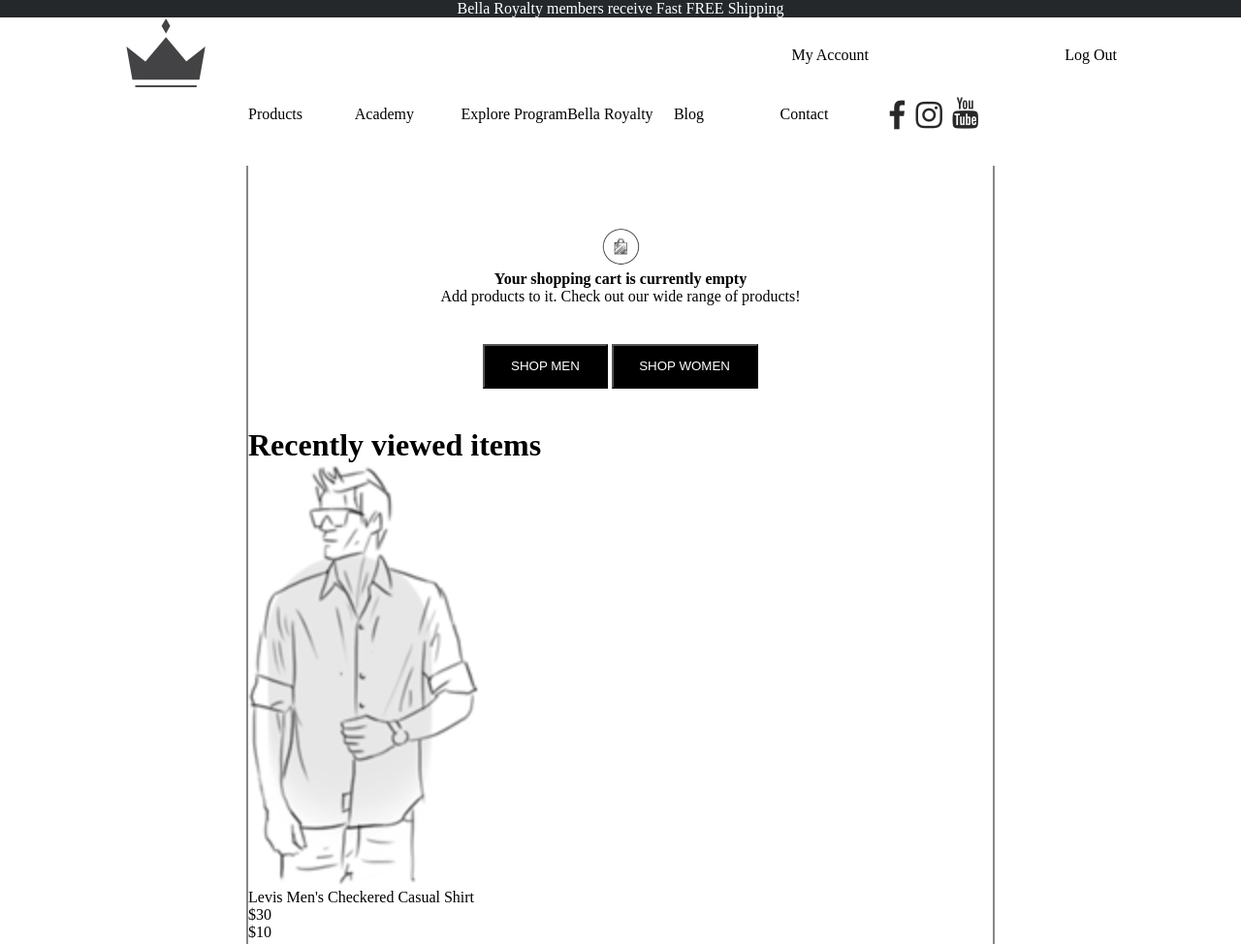
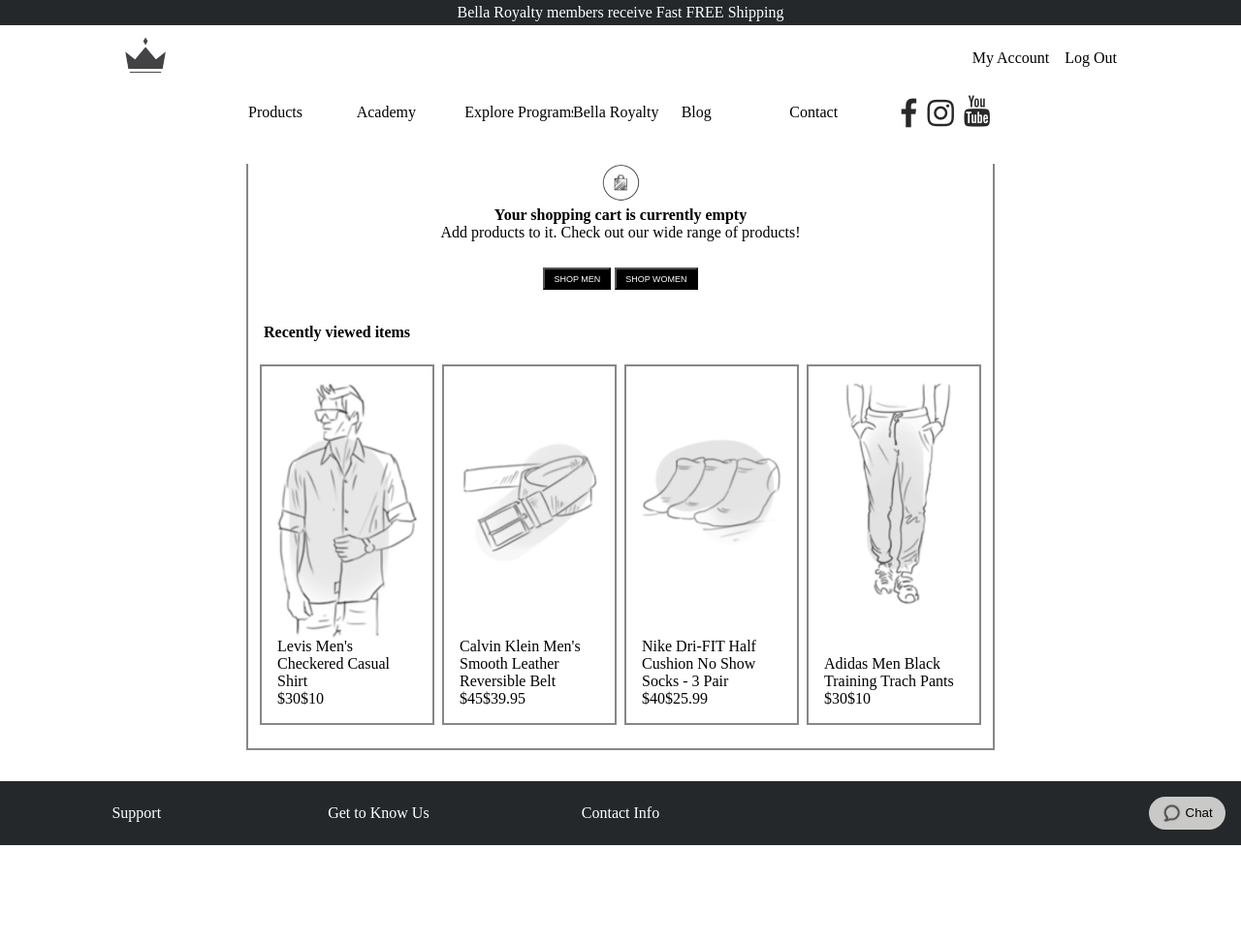
Before and after one commit to Oleeze/bellaLashTest, a website: page index.html in a window 1280 px wide. Shown: the top 974 px of the page at 97% size. After the commit the page ends 872 px from the top, so only its background shows below. Drawn offline with Linux system fonts and the light colour scheme.

Commit message:
Rough sketch of entire page is complete

```diff
--- a/index.html
+++ b/index.html
@@ -37,7 +37,6 @@
     </nav>
 
     <div class="Body">
-      <div>
       <div class="main">
         <img src="./images/lock.jpg" />
         <h4>Your shopping cart is currently empty</h4>
@@ -45,15 +44,14 @@
         <button>SHOP MEN</button>
         <button>SHOP WOMEN</button>
       </div>
+      <h4 class="recentlyViewedTitle">Recently viewed items</h4>
       <div class="recentlyViewed">
-          <h1>Recently viewed items</h1>
-        </div>
-        <div>
+        <div class="item">
           <img src="./images/man1.jpg" />
-          <div>
-            Levis Men's Checkered Casual Shirt
-          </div>
-          <div>
+
+          <div class="itemDetails">
+            <p>Levis Men's Checkered Casual Shirt</p>
+            <div class="itemPrice">
               <p>
                 $30
               </p>
@@ -61,11 +59,13 @@
                 $10
               </p>
             </div>
+          </div>
+        </div>
+        <div class="item">
           <img src="./images/belt.jpg" />
-          <div>
-            Calvin Klein Men's Smooth Leather Reversible Belt
-          </div>
-          <div>
+          <div class="itemDetails">
+            <p>Calvin Klein Men's Smooth Leather Reversible Belt</p>
+            <div class="itemPrice">
               <p>
                 $45
               </p>
@@ -73,11 +73,13 @@
                 $39.95
               </p>
             </div>
+          </div>
+        </div>
+        <div class="item">
           <img src="./images/shoes.jpg" />
-          <div>
-            Nike Dri-FIT Half Cushion No Show Socks - 3 Pair
-          </div>
-          <div>
+          <div class="itemDetails">
+            <p>Nike Dri-FIT Half Cushion No Show Socks - 3 Pair</p>
+            <div class="itemPrice">
               <p>
                 $40
               </p>
@@ -85,11 +87,13 @@
                 $25.99
               </p>
             </div>
+          </div>
+        </div>
+        <div class="item">
           <img src="./images/pants.jpg" />
-          <div>
-            Adidas Men Black Training Trach Pants
-          </div>
-          <div>
+          <div class="itemDetails">
+            <p>Adidas Men Black Training Trach Pants</p>
+            <div class="itemPrice">
               <p>
                 $30
               </p>
@@ -100,13 +104,16 @@
           </div>
         </div>
       </div>
+    </div>
     <footer>
       <p>Support</p>
       <p>Get to Know Us</p>
       <p>Contact Info</p>
-      <div>
-        <img />
+      <div class="chatWrapper">
+        <button>
+          <img src="./images/chat.jpg" />
           <p>Chat</p>
+        </button>
       </div>
     </footer>
   </body>
--- a/styles.css
+++ b/styles.css
@@ -1,6 +1,7 @@
 body {
   margin: 0;
   padding: 0;
+  max-height: 100%;
 }
 
 h1,
@@ -13,33 +14,41 @@
   color: white;
   background-color: #24282b;
   text-align: center;
+  padding: 0.25em 0;
 }
 
 .Account {
   width: 80%;
   margin: auto;
   display: flex;
+  align-items: center;
+  padding: 0.75em;
 }
 
 .Account div {
-  display: flex;
   flex: 1;
 }
 
-.Account div p {
-  align-items: center;
-  flex: 1;
-  text-align: right;
+.Account div:last-of-type {
+  display: flex;
+  justify-content: flex-end;
 }
 
+.Account div img {
+  height: 40px;
+}
+
+.Account div p:first-of-type {
+  padding-right: 1em;
+}
 .Navigation {
   width: 60%;
   margin: auto;
   display: flex;
+  align-items: center;
 }
 
-.Navigation p,
-div {
+.Navigation p {
   align-items: center;
   overflow: hidden;
   white-space: nowrap;
@@ -48,14 +57,12 @@
 
 .Body {
   width: 60%;
-  margin: auto;
+  margin: 2em auto;
   border: 2px solid #878787;
   border-top: none;
-  margin-top: 2em;
 }
 
 .main {
-  margin-top: 4em;
   text-align: center;
 }
 
@@ -66,6 +73,81 @@
 .main button {
   background: black;
   color: white;
-  padding: 1em 2em;
+  padding: 0.5em 1em;
   margin: 3em 0 3em 0;
+  font-size: xx-small;
 }
+
+.recentlyViewedTitle {
+  padding: 0.5em 1em;
+}
+
+.recentlyViewed {
+  display: flex;
+  padding: 1em 0.75em 1.5em 0.75em;
+  align-items: stretch;
+}
+
+.item {
+  flex: 1;
+  display: flex;
+  flex-direction: column;
+  margin-right: 0.5em;
+  border: 2px solid #878787;
+  box-sizing: border-box;
+  padding: 1em;
+}
+
+.item:last-of-type {
+  margin-right: 0;
+}
+
+.item img {
+  width: 100%;
+  text-align: center;
+  box-sizing: border-box;
+}
+
+.itemDetails {
+  flex: 1;
+  display: flex;
+  flex-direction: column;
+  justify-content: flex-end;
+}
+
+.itemPrice {
+  display: flex;
+}
+
+footer {
+  display: flex;
+  padding: 1em;
+  background-color: #24282b;
+  color: white;
+  align-items: center;
+}
+
+footer p {
+  text-align: center;
+  flex: 1;
+}
+
+.chatWrapper {
+  flex: 2;
+  justify-content: flex-end;
+}
+
+.chatWrapper button {
+  display: flex;
+  align-items: center;
+  background: #c9c9c7;
+  border: 0;
+  border-radius: 2em;
+  padding: 0.5em 1em;
+  margin-left: auto;
+}
+
+.chatWrapper button img {
+  height: 20px;
+  margin-right: 0.25em;
+}
```
Also changed, not shown: images/chat.jpg (added). Lines whose indentation alone changed are shown as unchanged.
